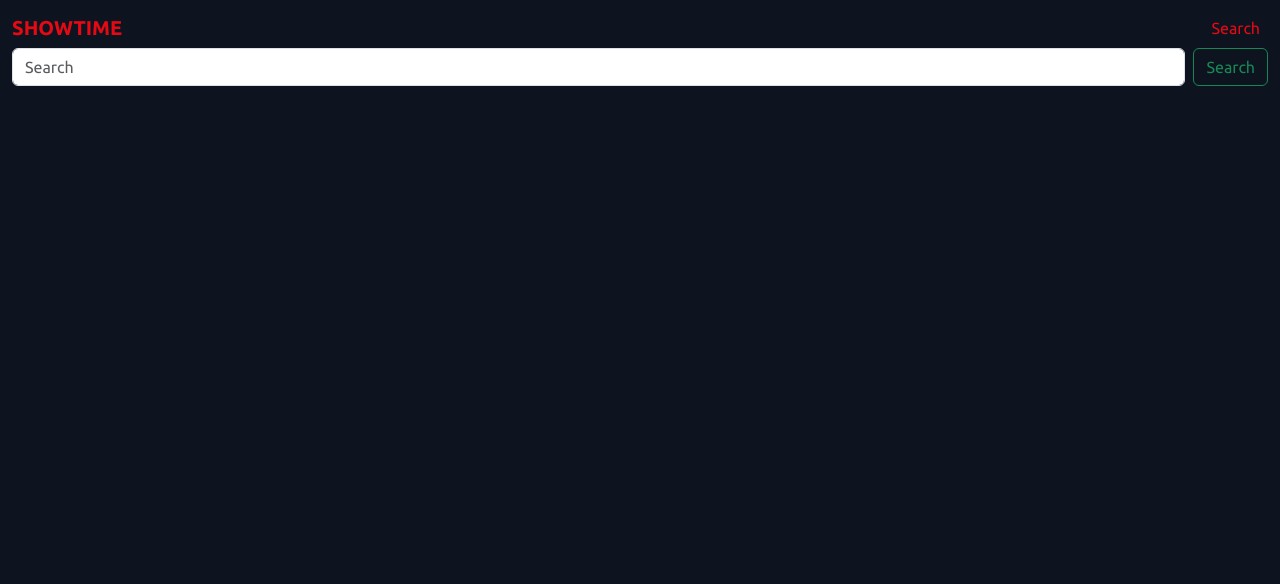
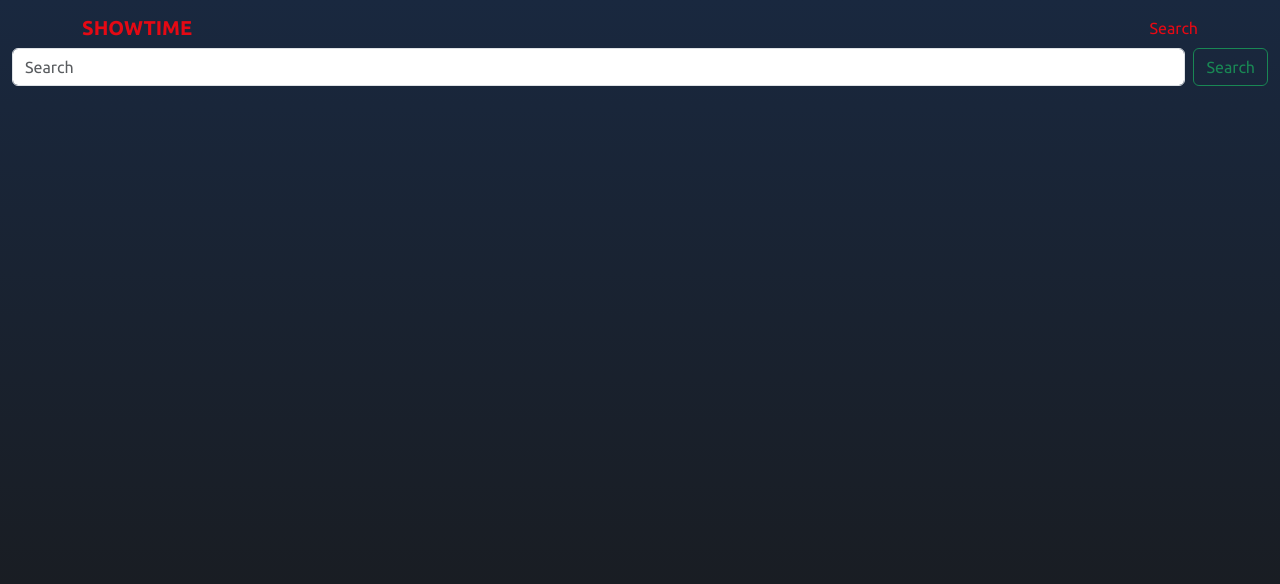
Before and after one commit to mohamed-khalifa2/showtime, an Angular app: page /search in a window 1280 px wide. Shown: the top 584 px of the page. Built offline with nearby package versions, Linux system fonts and the light colour scheme.

Commit message:
modifications made

```diff
--- a/src/app/app.component.css
+++ b/src/app/app.component.css
@@ -1,23 +1,15 @@
-::ng-deep body {
-
-    background:#0d1420;
-  }
 .navbar .navbar-brand {
-    color: #E50914;
-    font-weight: bold;
+  color: #e50914;
+  font-weight: bold;
 }
 
+.nav-link {
+  margin-right: 0%;
+}
 .navbar-nav .nav-item .nav-link {
-    color: #E50914;
+  color: #e50914;
 }
 
 div {
-    color: aliceblue;
+  color: aliceblue;
 }
-
-.form-control{
-    background: none;
-    border-radius: 80px;
-    border-color: #E50914;
-
-}
--- a/src/app/app.component.html
+++ b/src/app/app.component.html
@@ -1,25 +1,13 @@
 <!-- navbar-area -->
-<nav class="navbar navbar-expand-lg fixed-top" [ngStyle]="navbg">
-  <div class="container-fluid">
+<nav class="navbar fixed-top" [ngStyle]="navbg">
+  <div class="container">
     <a class="navbar-brand" href=" ">SHOWTIME</a>
-    <button
-      class="navbar-toggler"
-      type="button"
-      data-bs-toggle="collapse"
-      data-bs-target="#navbarSupportedContent"
-      aria-controls="navbarSupportedContent"
-      aria-expanded="false"
-      aria-label="Toggle navigation"
-    >
-      <span class="navbar-toggler-icon"></span>
-    </button>
-    <div class="collapse navbar-collapse" id="navbarSupportedContent">
-      <ul class="navbar-nav ms-auto">
-        <li class="nav-item">
-          <a class="nav-link" href="search">Search</a>
-        </li>
-      </ul>
-    </div>
+
+    <ul class="navbar-nav">
+      <li class="nav-item">
+        <a class="nav-link" href="search">Search</a>
+      </li>
+    </ul>
   </div>
 </nav>
 
--- a/src/app/interfaces/Videos.insterface.ts
+++ b/src/app/interfaces/Videos.insterface.ts
@@ -1,4 +1,4 @@
-export interface RootObject {
+export interface VideoInterface {
     id: number;
     results: Result[];
 }
--- a/src/app/pages/home/home.component.html
+++ b/src/app/pages/home/home.component.html
@@ -48,7 +48,6 @@
         <div class="poster" [routerLink]="['/movie', movie.id]">
           <img src="https://image.tmdb.org/t/p/w500{{ movie.poster_path }}" />
         </div>
-        <div class="name">{{ movie.title }}</div>
       </div>
     </div>
     }
--- a/src/app/pages/movie-details/movie-details.component.html
+++ b/src/app/pages/movie-details/movie-details.component.html
@@ -1,8 +1,7 @@
-<div
-  class="image"
+<html
   [ngStyle]="{
-    background:
-      'linear-gradient(#19283f , rgba(0, 0, 0, 0.9)),' + 'url(' + photo + ')',
+    'background-image':
+      'linear-gradient(#19283f , rgba(0, 0, 0, 0.9)), url(' + photo + ')',
     'background-size': 'cover',
     'background-repeat': 'no-repeat',
     'background-position': 'center'
@@ -17,16 +16,23 @@
       </div>
       <div class="col-lg-5 mt-5">
         <h1 class="genre mt-3 mb-3">{{ movieDetails.title }}</h1>
+        @if (movieDetails.genres.length > 1) {
         <h4>
           {{ movieDetails.genres[0].name }}/{{ movieDetails.genres[1].name }}
         </h4>
+        } @else if (movieDetails.genres.length == 1) {
+        <h4>{{ movieDetails.genres[0].name }}</h4>
+        }
+
         <p class="mt-3 mb-3">{{ movieDetails.overview }}</p>
       </div>
     </div>
+
+    <!-- trailer start -->
     <div class="container">
       <div class="videos">
         <h2 class="mt-4">Trailer</h2>
-
+        @if (videos.length > 0) {
         <div class="row">
           <div class="col-lg-6">
             <iframe
@@ -37,6 +43,7 @@
             ></iframe>
           </div>
         </div>
+        }
       </div>
     </div>
 
@@ -54,7 +61,7 @@
           (actor.profile_path) {
           <swiper-slide>
             <img
-              src="https://image.tmdb.org/t/p/w500{{ actor.profile_path }}"
+              src="https://image.tmdb.org/t/p/w500/{{ actor.profile_path }}"
             />
             <p>{{ actor.name }}</p>
           </swiper-slide>
@@ -65,4 +72,4 @@
 
     <!-- top cast end -->
   </div>
-</div>
+</html>
--- a/src/app/pages/movie-details/movie-details.component.ts
+++ b/src/app/pages/movie-details/movie-details.component.ts
@@ -1,8 +1,9 @@
-import { Component, CUSTOM_ELEMENTS_SCHEMA, Inject } from '@angular/core';
+import { Component, CUSTOM_ELEMENTS_SCHEMA, inject } from '@angular/core';
 import { GenericService } from '../../services/generic.service';
 import { ActivatedRoute } from '@angular/router';
 import { NgStyle } from '@angular/common';
 import { SafePipe } from '../../pipes/safe.pipe';
+import { forkJoin } from 'rxjs';
 
 
 @Component({
@@ -13,7 +14,8 @@ import { SafePipe } from '../../pipes/safe.pipe';
   styleUrl: './movie-details.component.css'
 })
 export class MovieDetailsComponent {
-  constructor(@Inject(GenericService) private http: GenericService, private router: ActivatedRoute) { }
+  private http = inject(GenericService);
+  private router = inject(ActivatedRoute);
   movieDetails: any = {}
   movieCredits: any = []
   photo = ''
@@ -22,39 +24,19 @@ export class MovieDetailsComponent {
 
   ngOnInit() {
     this.paramId = this.router.snapshot.paramMap.get('id');
-    this.getMovies()
-    this.getVideos()
-    this.getCredits()
-  }
-
-  getMovies() {
-    return this.http.getMovieDetails(this.paramId).subscribe({
-      next: response => {
-        this.movieDetails = response
-        this.photo = `https://image.tmdb.org/t/p/w1920_and_h800_multi_faces${response.backdrop_path}`
+    if (!this.paramId) return;
+    forkJoin({
+      details: this.http.getMovieDetails(this.paramId),
+      videos: this.http.getVideos(this.paramId),
+      credits: this.http.getMovieCredits(this.paramId)
+    }).subscribe({
+      next: ({ details, videos, credits }) => {
+        this.movieDetails = details;
+        this.photo = `https://image.tmdb.org/t/p/w1920_and_h800_multi_faces${details.backdrop_path}`;
+        this.videos = videos.results.map((video) => `https://www.youtube.com/embed/${video.key}`);
+        this.movieCredits = credits;
       },
-      error: err => console.log(err)
-    })
-  }
-  getVideos() {
-    return this.http.getVideos(this.paramId).subscribe({
-      next: (res) => {
-        res.results.map(result => {
-          if (result.type == 'Trailer') {
-            this.videos.push(`https://www.youtube.com/embed/${result.key}`)
-          }
-        })
-      },
-      error: (err) => { console.log(err) },
-    });
-  }
-
-
-  getCredits() {
-    this.http.getMovieCredits(this.paramId).subscribe({
-      next: res => this.movieCredits = res,
-      error: err => console.log(err)
-
+      error: (err) => console.error('Error fetching movie data:', err),
     });
   }
 }
--- a/src/app/services/generic.service.ts
+++ b/src/app/services/generic.service.ts
@@ -4,7 +4,7 @@ import { environment } from '../../environments/environment.development';
 import { Observable } from 'rxjs';
 import { MovieInterface } from '../interfaces/Movies.interface';
 import { ResultView } from '../interfaces/resultView';
-import { RootObject } from '../interfaces/Videos.insterface';
+import { VideoInterface } from '../interfaces/Videos.insterface';
 import { MovieDetailsView } from '../interfaces/movieDetails.interface';
 
 @Injectable({
@@ -32,8 +32,8 @@ export class GenericService {
   getMovieDetails(id: any): Observable<MovieDetailsView> {
     return this.httpClient.get<MovieDetailsView>(`${environment.baseUrl}/movie/${id}`)
   }
-  getVideos(id: unknown): Observable<RootObject> {
-    return this.httpClient.get<RootObject>(`${environment.baseUrl}/movie/${id}/videos`)
+  getVideos(id: any): Observable<VideoInterface> {
+    return this.httpClient.get<VideoInterface>(`${environment.baseUrl}/movie/${id}/videos`)
   }
 
   getMovieCredits(id: any) {
--- a/src/styles.css
+++ b/src/styles.css
@@ -1,10 +1,17 @@
 /* You can add global styles to this file, and also import other style files */
-*{
-    margin: 0;
-    padding: 0;
+* {
+  margin: 0;
+  padding: 0;
 }
 
-body{
-    background-color: #000000;
-    font-family: "Ubuntu", serif;
+body {
+  font-family: "Ubuntu", serif;
+  margin: 0;
+  padding: 0;
+  height: 100%;
+  background-image: linear-gradient(#19283f, rgba(0, 0, 0, 0.9));
+  background-size: cover;
+  background-repeat: no-repeat;
+  background-position: center;
+  background-attachment: fixed;
 }
```
Also changed, not shown: src/app/pages/home/home.component.css (+10 -20 lines).
